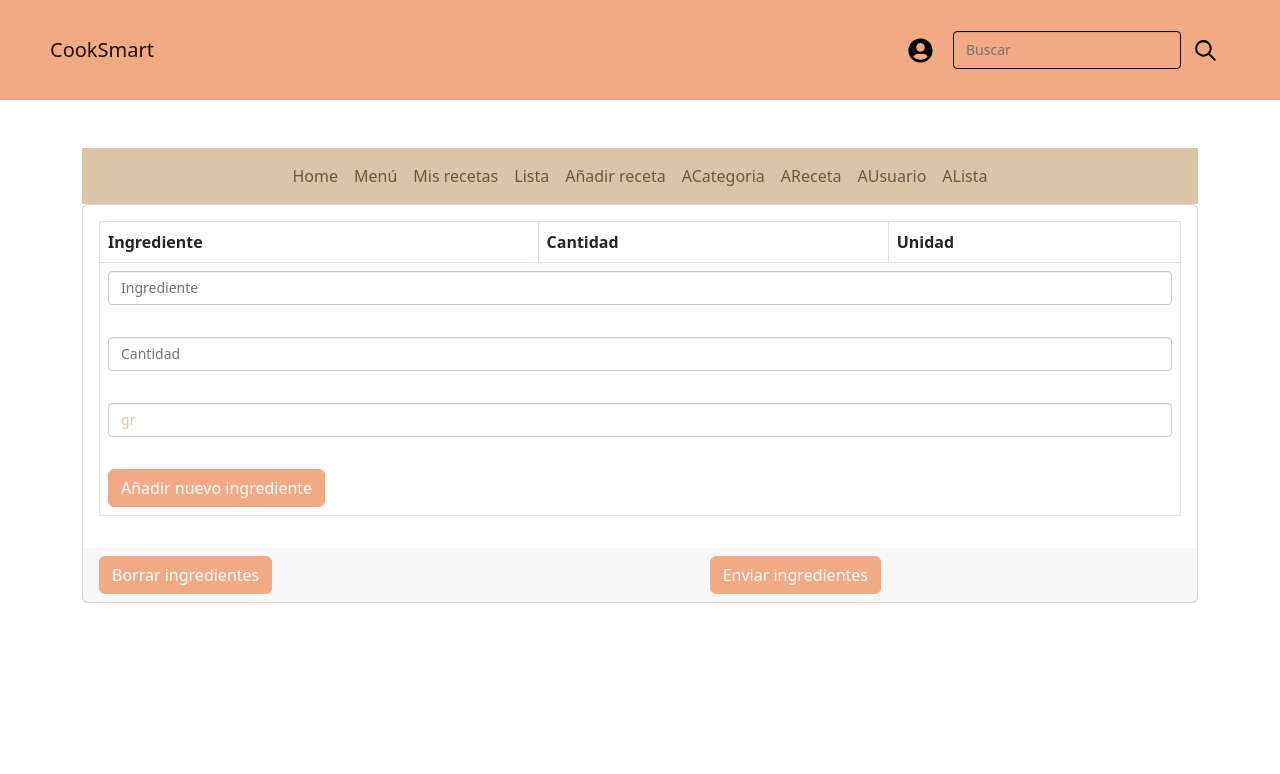
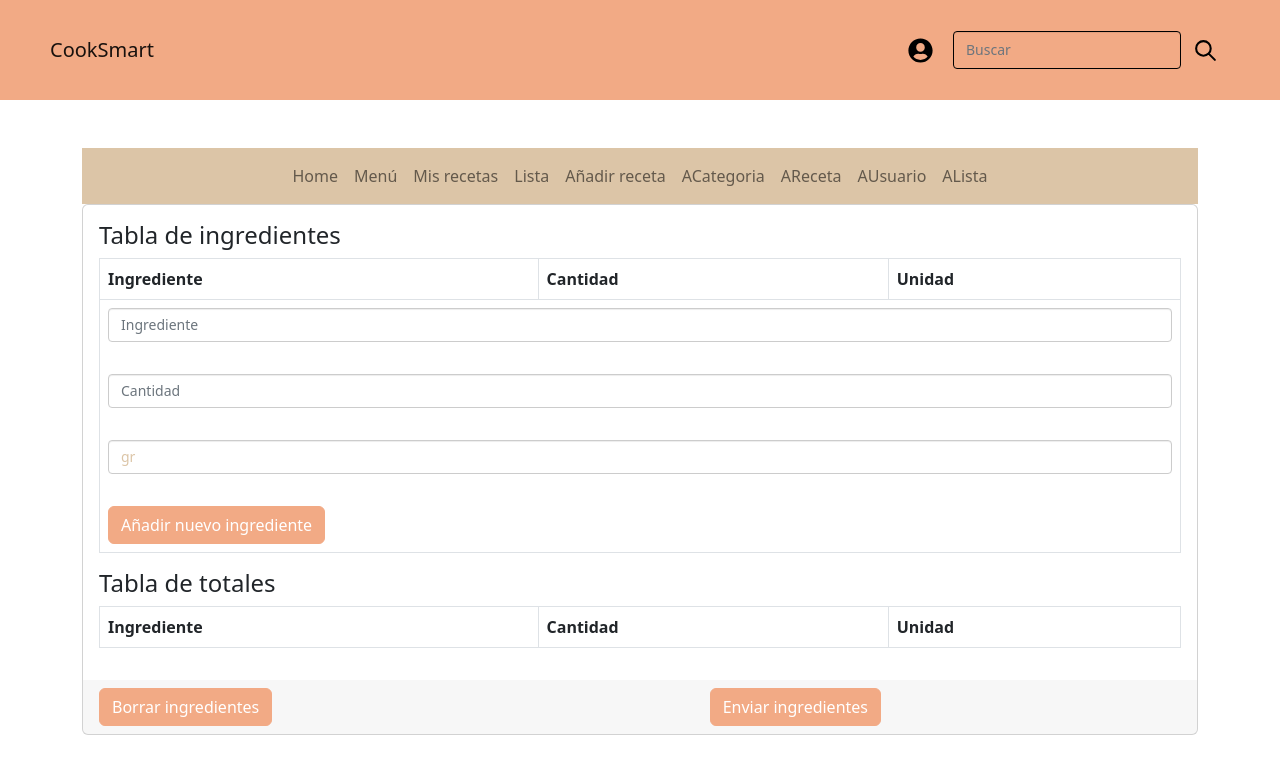
Before and after one commit to CeliaGC/RecipesFront, a React (Vite) app: page /List in a window 1280 px wide. Shown: the top 774 px of the page. Built offline with nearby package versions, Linux system fonts and the light colour scheme.

Commit message:
change + table ingredients

```diff
--- a/src/Component/CardRecipe.jsx
+++ b/src/Component/CardRecipe.jsx
@@ -1,18 +1,36 @@
-
-import React from 'react';
+import React, { useState } from "react";
 import Card from 'react-bootstrap/Card';
 import "bootstrap/dist/css/bootstrap.min.css";
 import { useLoaderData } from 'react-router';
 
 function CardRecipe()  {
   const {recipes} = useLoaderData ();
+  const [searchTerm, setSearchTerm] = useState("");
 
+
+  const handleSearchTermChange = (event) => {
+    setSearchTerm(event.target.value);
+  };
+  const filteredRecipes = recipes.filter((recipe) => {
+    return recipe.name.toLowerCase().includes(searchTerm.toLowerCase());
+  });
 
 
   return (
     <div className="container">
+      <div className="d-flex justify-content-end">
+        <div className="col-4">
+          <input
+            type="text"
+            className="form-control"
+            placeholder="Buscar..."
+            value={searchTerm}
+            onChange={handleSearchTermChange}
+          />
+        </div>
+      </div>
       <div className="row">
-        {recipes.map((recipe) => {
+        {filteredRecipes.map((recipe) => {
 
           return (
             <div className="col-md-6 col-lg-4 mb-3">
--- a/src/Component/Ingredients.jsx
+++ b/src/Component/Ingredients.jsx
@@ -68,10 +68,11 @@ function List() {
 
 
   return (
-
 <div>
   <Card>
     <Card.Body>
+      <div>
+        <h4>Tabla de ingredientes</h4>
         <Table striped bordered hover responsive>
           <thead>
             <tr>
@@ -88,18 +89,6 @@ function List() {
                 <td>{ingredient.unit}</td>
               </tr>
             ))}
-
-              {Object.entries(totalAmounts).map(([key, value], index) => {
-                const [name, unit] = key.split("-");
-
-                return (
-                  <tr key={index}>
-                    <td>{name}</td>
-                    <td>{value}</td>
-                    <td>{unit}</td>
-                  </tr>
-                );
-              })}
           </tbody>
           <tfoot>
             <tr>
@@ -143,6 +132,7 @@ function List() {
                       <button type="submit" className="btn btn-primary">
                         Añadir nuevo ingrediente
                       </button>
+
                     </div>
                   </div>
                 </form>
@@ -150,7 +140,32 @@ function List() {
             </tr>
           </tfoot>
         </Table>
+      </div>
+      <div>
+        <h4>Tabla de totales</h4>
+        <Table striped bordered hover responsive>
+          <thead>
+            <tr>
+              <th>Ingrediente</th>
+              <th>Cantidad</th>
+              <th>Unidad</th>
+            </tr>
+          </thead>
+          <tbody>
+            {Object.entries(totalAmounts).map(([key, value], index) => {
+              const [name, unit] = key.split("-");
 
+              return (
+                <tr key={index}>
+                  <td>{name}</td>
+                  <td>{value}</td>
+                  <td>{unit}</td>
+                </tr>
+              );
+            })}
+          </tbody>
+        </Table>
+      </div>
     </Card.Body>
 
     <div className="card-footer d-flex flex-row justify-content-between">
@@ -159,9 +174,7 @@ function List() {
     </div>
 
   </Card>
-
 </div>
-
 
 
   )
--- a/src/Component/RecipeInfo.jsx
+++ b/src/Component/RecipeInfo.jsx
@@ -5,11 +5,10 @@ import Card from "react-bootstrap/Card";
 import "bootstrap/dist/css/bootstrap.min.css";
 import "../Style/RecipeInfo.css";
 
-// const RecipeCard = ({ recipe, addToIngredient, categories }) => {
+
 
 const RecipeCard = ({ recipe, addToIngredient }) => {
-  // const categoryName = categories.find(category => category.id == recipe.category)
-  // .name;
+
   const handleAddToIngredients = () => {
     addToIngredient(recipe.ingredients);
   };
@@ -89,7 +88,7 @@ const RecipeCard = ({ recipe, addToIngredient }) => {
             <div className="row mt-auto">
                 <div className="card-footer d-flex justify-content-between">
                 <button className="btn btn-secondary" onClick={handleAddToIngredients}>Guardar ingredientes</button>
-                <button className="btn btn-secondary">Menú</button>
+                <button className="btn btn-secondary" href='/Menu'>Menú</button>
                 </div>
             </div>
           </div>
--- a/src/Pages/EditRecipe.jsx
+++ b/src/Pages/EditRecipe.jsx
@@ -1,6 +1,5 @@
 import React from 'react';
 import NavbarMenu from "../Component/NavbarMenu";
-import NewIngredients from "../Component/NewIngredients";
 import FormRecipe from "../Component/FormRecipe";
 import 'bootstrap/dist/css/bootstrap.min.css';
 
@@ -17,6 +16,7 @@ function MenuRecipe() {
 
 
 
+
     </div>
   )
 }
```
Also changed, not shown: src/Component/Search.jsx (deleted, +0 -22 lines), src/Component/FormIngredient.jsx (deleted). Lines whose indentation alone changed are shown as unchanged.
